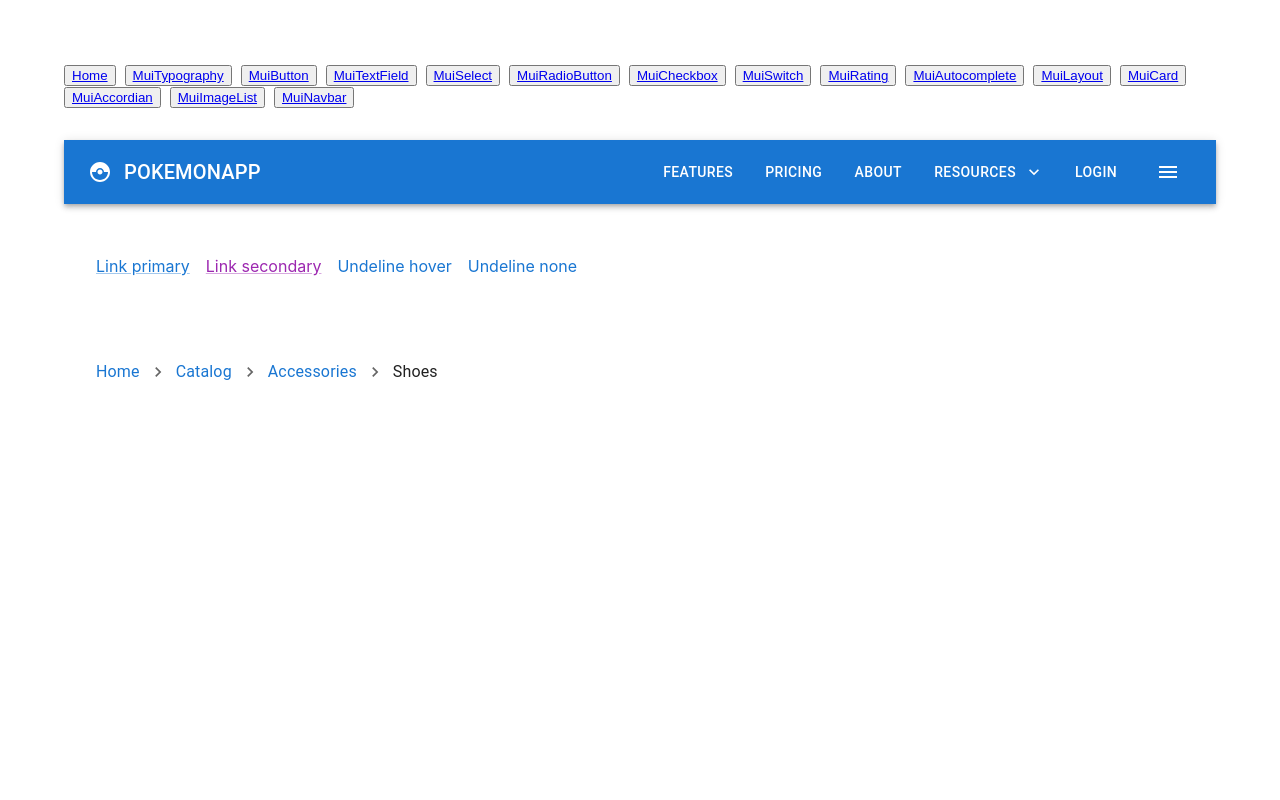
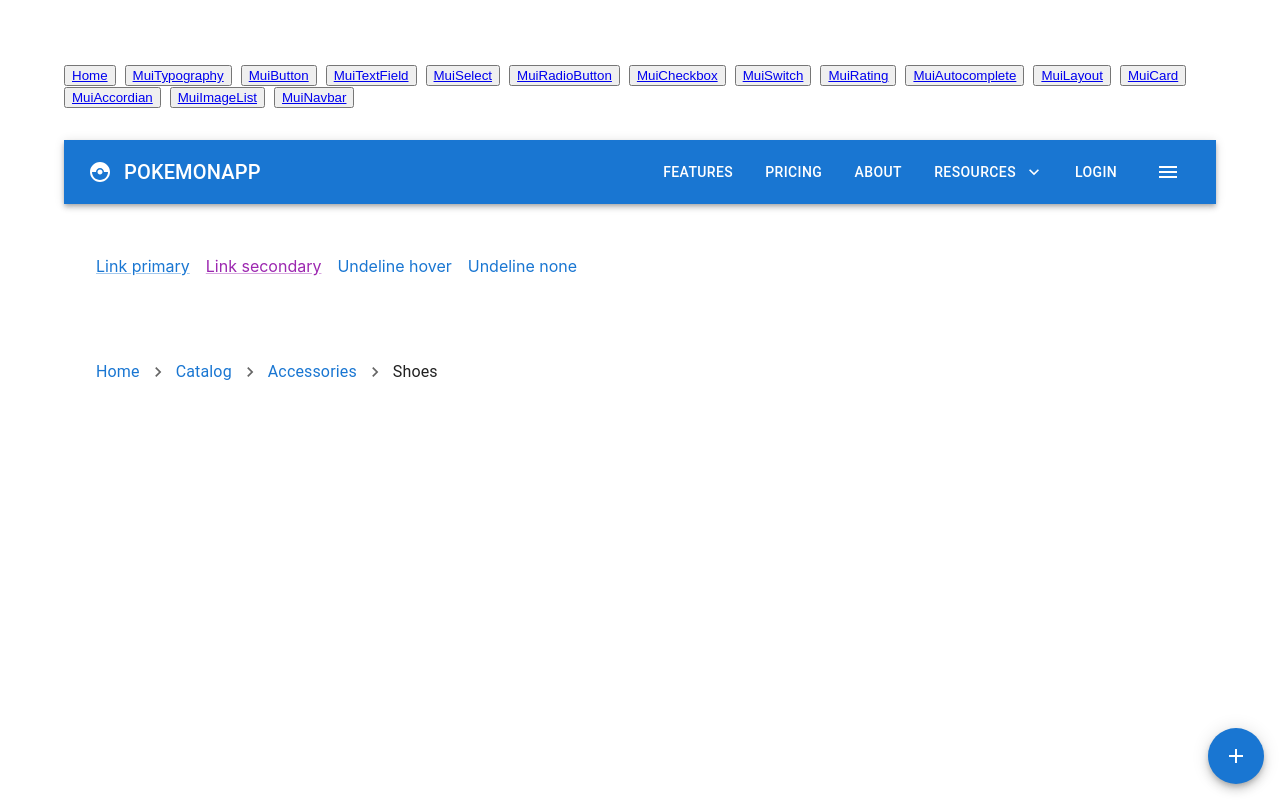
Before and after one commit to 0-mayurkaretha/React_MUI, a React (Create React App) app: page /MuiNavbar in a window 1280 px wide. Built offline with nearby package versions, Linux system fonts and the light colour scheme.

Commit message:
Speed Dial

```diff
--- a/src/components/MuiNavbar.tsx
+++ b/src/components/MuiNavbar.tsx
@@ -1,9 +1,12 @@
 import React, { useState } from "react"
-import { Box, Stack, AppBar, Toolbar, IconButton, Typography, Button, Menu, MenuItem, Link, Breadcrumbs, Drawer, fabClasses } from '@mui/material'
+import { Box, Stack, AppBar, Toolbar, IconButton, Typography, Button, Menu, MenuItem, Link, Breadcrumbs, Drawer, SpeedDial, SpeedDialAction, SpeedDialIcon} from '@mui/material'
 import CatchingPokemonIcon from '@mui/icons-material/CatchingPokemon'
 import KeyboardArrowDownIcon from '@mui/icons-material/KeyboardArrowDown'
 import NavigateNextIcon from '@mui/icons-material/NavigateNext'
 import MenuIcon from '@mui/icons-material/Menu'
+import CopyIcon from '@mui/icons-material/FileCopyOutlined'
+import PrintIcon from '@mui/icons-material/Print'
+import ShareIcon from '@mui/icons-material/Share'
 
 const MuiNavbar = () => {
   const [anchorEl, setAnchorEl] = useState<null | HTMLElement>(null)
@@ -83,6 +86,12 @@ const MuiNavbar = () => {
         </Box>
       </Drawer>
 
+      <SpeedDial ariaLabel='Navigation speed dial' sx={{ position: 'absolute', bottom: 16, right: 16}} icon={<SpeedDialIcon />}>
+        <SpeedDialAction icon={<CopyIcon />} tooltipTitle='Copy' />
+        <SpeedDialAction icon={<PrintIcon />} tooltipTitle='Print' />
+        <SpeedDialAction icon={<ShareIcon />} tooltipTitle='Share' />
+      </SpeedDial>
+
     </div>
   )
 };
```
